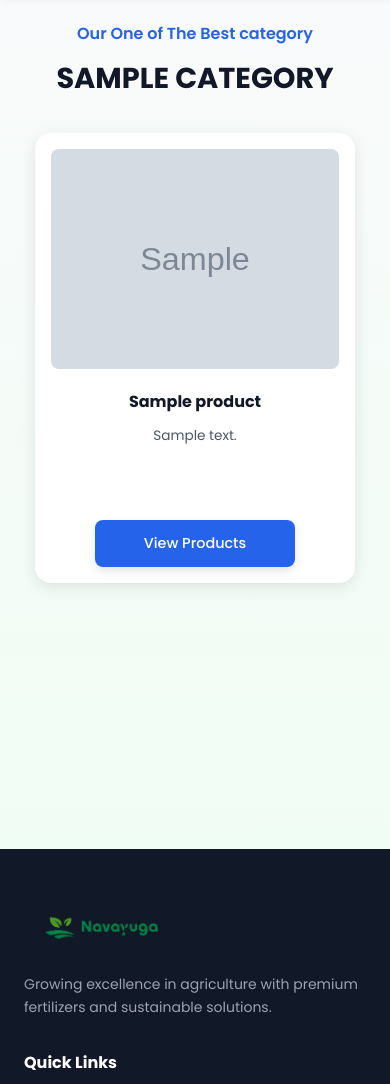
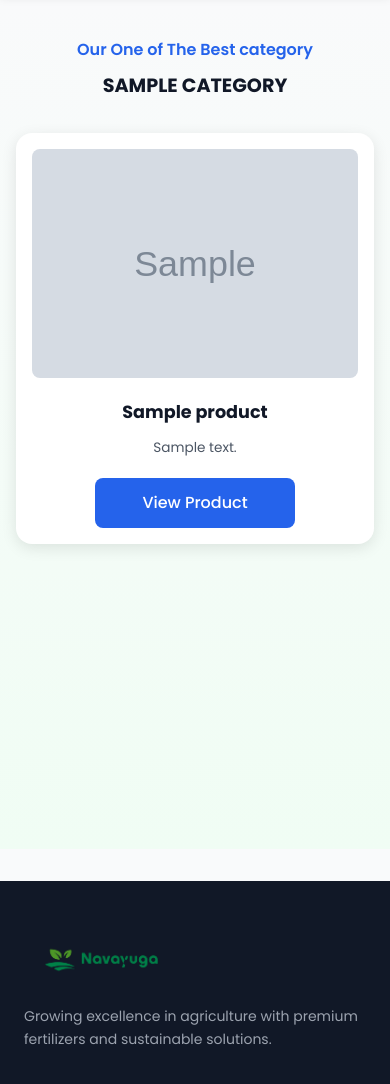
Before and after one commit to deepkothari12/Navyug_, a Django app: a page that uses templates/categories.html in a window 390 px wide. Shown: the part 75-1159 px from the top of the page. Run offline with Django 4.2, Linux system fonts and the light colour scheme; tables that the repository leaves empty hold one stand-in row (values such as "Sample post"); grey boxes marked "Sample" are stand-in pictures.

Commit message:
responsive

```diff
--- a/templates/categories.html
+++ b/templates/categories.html
@@ -1,140 +1,169 @@
 {% extends 'base.html' %}
+{% load static %}
+{% block content %}
 
-{% block content %}
-{% load static %}
-<section id="products" class="section products-section" style="
-    padding: 1rem;
-    margin: 0;
-    margin-top: 80px;
-    overflow-x: hidden;
-    box-sizing: border-box;
-    width: 100%;
-    min-height: 100vh;
-">
-    <div class="container" style="
-        max-width:1280px;
-        margin:auto;
-        width:100%;
-        box-sizing:border-box;
-    ">
-
-        <div class="section-header" style="
-            text-align:center;
-            margin-bottom:2rem;
-        ">
-            <span style="
-                font-size:1rem;
-                font-weight:600;
-                color:#2563eb;
-                display:block;
-            ">
-                Our One of The Best category
-            </span>
-            <h2 style="
-                font-size:1.8rem;
-                font-weight:700;
-                color:#111827;
-                margin-top:0.5rem;
-                text-transform:uppercase;
-                word-wrap:break-word;
-            ">
-                {{ categoryes.category_name }}
-            </h2>
+<section id="products" class="products-section">
+  <div class="container">
+    <div class="section-header">
+      <span>Our One of The Best category</span>
+      <h2>{{ categoryes.category_name }}</h2>
     </div>
 
-        <!-- Product Grid -->
-        <div id="productGrid" style="
+    <div id="productGrid">
+      {% for p in product %}
+      <div class="product-card">
+        <div class="product-image">
+          <img src="{{ p.product_image.url }}" alt="{{ p.product_name }}">
+        </div>
+        <h4>{{ p.product_name|capfirst }}</h4>
+        <p>{{ p.product_description|truncatechars:100 }}</p>
+        <a href="{% url 'product_details' categoryes.category_slug p.product_slug %}">View Product</a>
+      </div>
+      {% endfor %}
+    </div>
+  </div>
+</section>
+
+<style>
+/* --- Layout Container --- */
+.products-section {
+  padding: 2rem 1rem;
+  margin-top: 80px;
+  min-height: 100vh;
+  box-sizing: border-box;
+}
+
+.container {
+  max-width: 1280px;
+  margin: 0 auto;
+  width: 100%;
+  box-sizing: border-box;
+}
+
+/* --- Section Header --- */
+.section-header {
+  text-align: center;
+  margin-bottom: 2rem;
+}
+.section-header span {
+  font-size: 1rem;
+  font-weight: 600;
+  color: #2563eb;
+  display: block;
+}
+.section-header h2 {
+  font-size: 1.8rem;
+  font-weight: 700;
+  color: #111827;
+  margin-top: 0.5rem;
+  text-transform: uppercase;
+  word-wrap: break-word;
+}
+
+/* --- Product Grid --- */
+#productGrid {
   display: grid;
-  grid-template-columns: repeat(auto-fit, minmax(280px, 1fr));
+  grid-template-columns: repeat(auto-fit, minmax(260px, 1fr));
   gap: 1.5rem;
-  align-items: stretch;
   justify-items: center;
   width: 100%;
   box-sizing: border-box;
-  padding-bottom: 1rem;
-">
-            {% for p in product %}
-            <div style="
-    background-color: #ffffff;
+}
+
+/* --- Product Card --- */
+.product-card {
+  background: #fff;
   border-radius: 1rem;
-    overflow: hidden;
   box-shadow: 0 4px 15px rgba(0,0,0,0.1);
-    transition: all 0.3s ease;
+  padding: 1rem;
   text-align: center;
-    padding: 1rem;
   display: flex;
   flex-direction: column;
-    justify-content: space-between;
-    align-items: center;
-    box-sizing: border-box;
+  transition: 0.3s ease;
   width: 100%;
   max-width: 320px;
-    height: 450px;  /* 👈 fixed card height */
-  " onmouseover="this.style.transform='translateY(-4px)';this.style.boxShadow='0 8px 18px rgba(0,0,0,0.15)';"
-                onmouseout="this.style.transform='translateY(0)';this.style.boxShadow='0 4px 15px rgba(0,0,0,0.1)';">
+}
+.product-card:hover {
+  transform: translateY(-4px);
+  box-shadow: 0 8px 18px rgba(0,0,0,0.15);
+}
 
-                <div style="
+/* --- Product Image --- */
+.product-image {
   width: 100%;
-      height: 220px;  /* 👈 fixed image height */
+  height: 0;
+  padding-top: 70%; /* aspect ratio */
+  position: relative;
   overflow: hidden;
   border-radius: 0.5rem;
   margin-bottom: 1rem;
-    ">
-                    <img src='{{ p.product_image.url }}' alt='Product image' style="
+}
+.product-image img {
+  position: absolute;
+  top: 0; left: 0;
   width: 100%;
   height: 100%;
   object-fit: cover;
-        display: block;
-      ">
-                </div>
+}
 
-                <h4 style="
+/* --- Text & Description --- */
+.product-card h4 {
   margin-top: 0.25rem;
   font-weight: 700;
-      font-size: clamp(1rem, 2.5vw, 1.2rem);
+  font-size: 1.1rem;
   color: #111827;
-      word-wrap: break-word;
-      flex-shrink: 0;
-    ">
-                    {{ p.product_name|capfirst }}
-                </h4>
-
-                <p style="
+}
+.product-card p {
   color: #4b5563;
-      font-size: clamp(0.85rem, 2vw, 0.95rem);
+  font-size: 0.95rem;
   margin: 0.75rem 0 1.25rem 0;
   line-height: 1.5;
   padding: 0 0.5rem;
   word-break: break-word;
   flex-grow: 1;
-      overflow: hidden;
-    ">
-                    {{ p.product_description|truncatechars:100 }}
-                </p>
+}
 
-                <a href="{% url 'product_details' categoryes.category_slug p.product_slug %}" style="
+/* --- Button --- */
+.product-card a {
   display: inline-flex;
   align-items: center;
   justify-content: center;
   background-color: #2563eb;
-      color: white;
+  color: #fff;
   padding: 0.75rem 1.5rem;
   border-radius: 0.5rem;
-      font-size: clamp(0.9rem, 2vw, 1rem);
+  font-size: 1rem;
   font-weight: 500;
   text-decoration: none;
-      transition: all 0.2s ease;
-      box-shadow: 0 4px 10px rgba(0,0,0,0.1);
+  transition: 0.2s ease;
   width: 100%;
   max-width: 200px;
-    " onmouseover="this.style.backgroundColor='#1d4ed8';this.style.transform='translateY(-2px)';this.style.boxShadow='0 6px 15px rgba(0,0,0,0.15)';"
-                    onmouseout="this.style.backgroundColor='#2563eb';this.style.transform='translateY(0)';this.style.boxShadow='0 4px 10px rgba(0,0,0,0.1)';">
-                    View Products
-                </a>
-            </div>
-            {% endfor %}
-        </div>
+  margin: 0 auto;
+}
+.product-card a:hover {
+  background-color: #1d4ed8;
+  transform: translateY(-2px);
+  box-shadow: 0 6px 15px rgba(0,0,0,0.15);
+}
 
-    </div>
-</section>
+/* --- Responsive Adjustments --- */
+@media (max-width: 768px) {
+  .section-header h2 {
+    font-size: 1.5rem;
+  }
+  .product-card {
+    max-width: 100%;
+  }
+}
+
+@media (max-width: 480px) {
+  .section-header h2 {
+    font-size: 1.2rem;
+  }
+  .product-card p {
+    font-size: 0.85rem;
+  }
+}
+</style>
+
 {% endblock %}
```
Also changed, not shown: templates/main.html (+1 -59 lines). Lines whose indentation alone changed are shown as unchanged.
